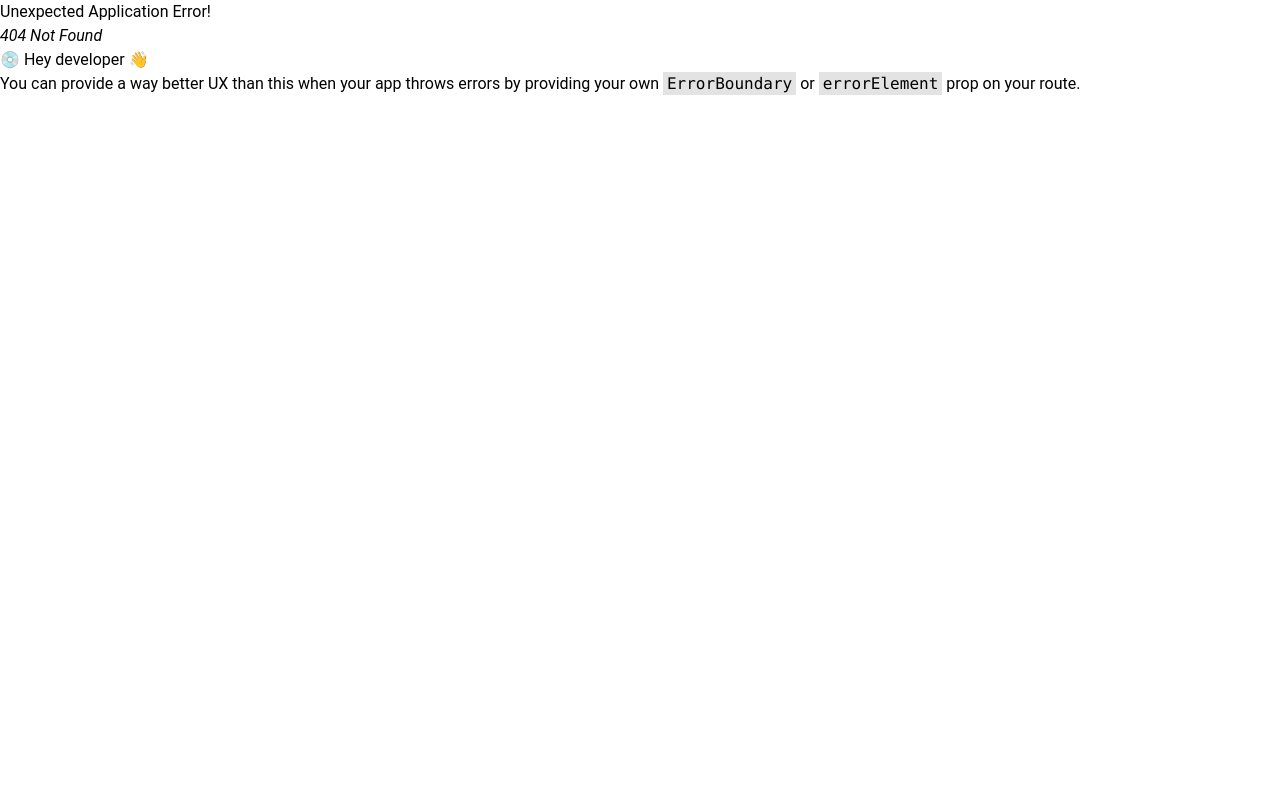
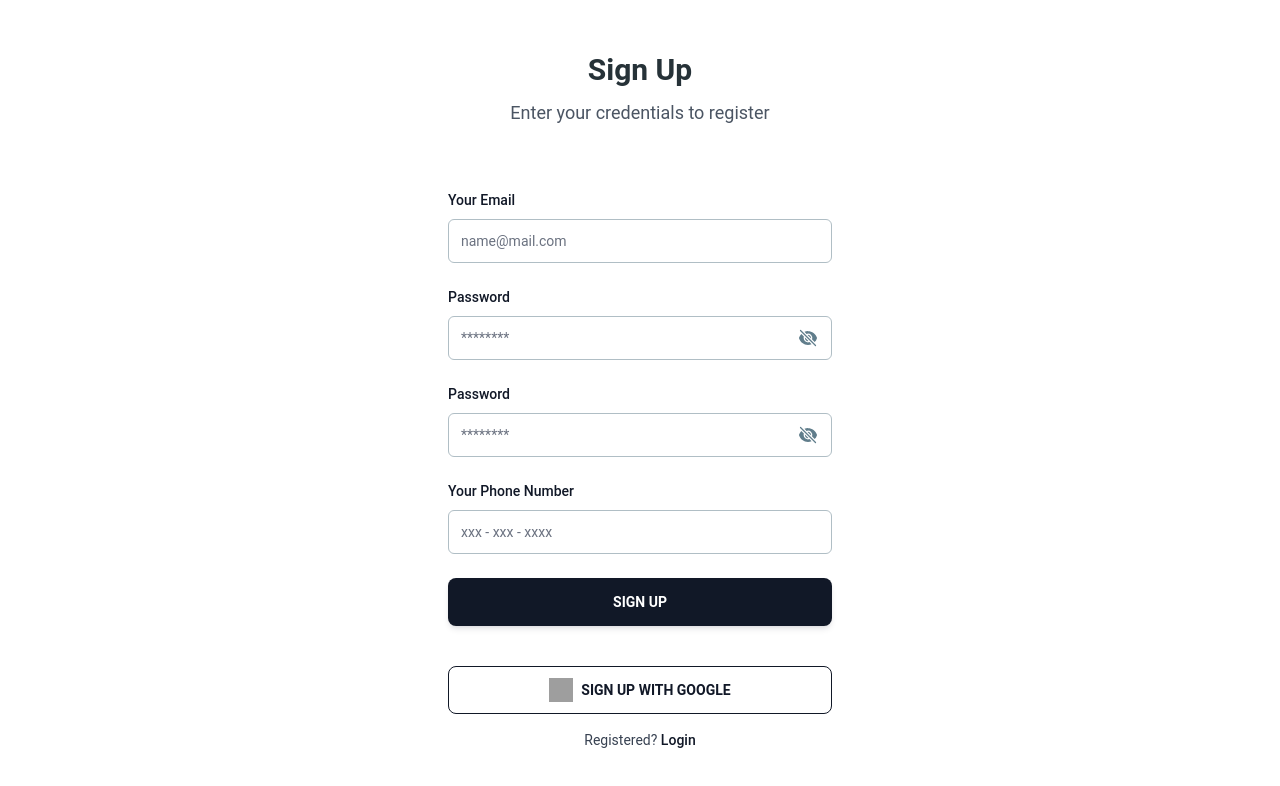
Before and after one commit to Kahepa/Fitness-and-Health-care-system, a React (Vite) app: page /SignUp in a window 1280 px wide. Before the commit this address had no page. Shown: the top 786 px of the page. Built offline with nearby package versions, Linux system fonts and the light colour scheme; grey boxes are pictures that could not be loaded.

Commit message:
Sidebar pages and Signup

```diff
--- a/src/App.jsx
+++ b/src/App.jsx
@@ -7,12 +7,26 @@ import {
 import HomePage from './pages/HomePage';
 import MainLayout from './layouts/MainLayout';
 import Login from './pages/Login';
+import SignUp from './pages/SignUp';
+import Workout from './pages/Workout';
+import DietPlan from './pages/DietPlan';
+import Questions from './pages/Questions';
+import MySchedule from './pages/MySchedule';
+import Biometrics from './pages/Biometrics';
 
 const router = createBrowserRouter(
   createRoutesFromElements(
-    <Route path='/' element={<MainLayout/>}>
-      <Route index element={<HomePage />} />
+    <Route>
+      <Route path='/SignUp' element={<SignUp/>} />
       <Route path='/Login' element={<Login/>} />
+      <Route path='/' element={<MainLayout/>}>
+        <Route index element={<HomePage />} />
+        <Route path='/Workout' element={<Workout />} />
+        <Route path='/DietPlan' element={<DietPlan />} />
+        <Route path='/Questions' element={<Questions />} />
+        <Route path='/MySchedule' element={<MySchedule />} />
+        <Route path='/Biometrics' element={<Biometrics />} />
+      </Route>
     </Route>
   )
 );
--- a/src/components/Sidebar.jsx
+++ b/src/components/Sidebar.jsx
@@ -22,7 +22,7 @@ import {
   } from "@heroicons/react/24/solid";
   import { FontAwesomeIcon } from '@fortawesome/react-fontawesome';
   import { faDumbbell } from '@fortawesome/free-solid-svg-icons';
-  import dumbbell from "../assets/dumb-bell.svg"
+  import { Link } from 'react-router-dom';
 
 
 const Sidebar = () => {
@@ -39,31 +39,31 @@ const Sidebar = () => {
           <ListItemPrefix>
             <Squares2X2Icon className="h-5 w-5" />
           </ListItemPrefix>
-          Overview
+          <Link to="/">Overview</Link>
         </ListItem>
         <ListItem>
           <ListItemPrefix>
             <FontAwesomeIcon icon={faDumbbell} className="h-5 w-5 fill-current" />
           </ListItemPrefix>
-          Workout
+          <Link to="/Workout">Workout</Link>
         </ListItem>
         <ListItem>
           <ListItemPrefix>
             <AdjustmentsHorizontalIcon className="h-5 w-5" />
           </ListItemPrefix>
-          Diet Plan
+          <Link to="/Diet Plan">Diet Plan</Link>
         </ListItem>
         <ListItem>
           <ListItemPrefix>
             <QuestionMarkCircleIcon className="h-5 w-5" />
           </ListItemPrefix>
-          Questions
+          <Link to="/Questions">Questions</Link>
         </ListItem>
         <ListItem>
           <ListItemPrefix>
             <CalendarDaysIcon className="h-5 w-5" />
           </ListItemPrefix>
-          Scheduler
+          <Link to="/Scheduler">Scheduler</Link>
         </ListItem>
         <ListItem>
           <ListItemPrefix>
--- /dev/null
+++ b/src/pages/Biometrics.jsx
@@ -0,0 +1,9 @@
+import React from 'react'
+
+const Biometrics = () => {
+  return (
+    <div>Biometrics</div>
+  )
+}
+
+export default Biometrics
--- /dev/null
+++ b/src/pages/DietPlan.jsx
@@ -0,0 +1,9 @@
+import React from 'react'
+
+const DietPlan = () => {
+  return (
+    <div>DietPlan</div>
+  )
+}
+
+export default DietPlan
--- /dev/null
+++ b/src/pages/MySchedule.jsx
@@ -0,0 +1,9 @@
+import React from 'react'
+
+const MySchedule = () => {
+  return (
+    <div>MySchedule</div>
+  )
+}
+
+export default MySchedule
--- /dev/null
+++ b/src/pages/Questions.jsx
@@ -0,0 +1,9 @@
+import React from 'react'
+
+const Questions = () => {
+  return (
+    <div>Questions</div>
+  )
+}
+
+export default Questions
--- /dev/null
+++ b/src/pages/SignUp.jsx
@@ -0,0 +1,157 @@
+import React from 'react'
+import { useState } from "react";
+import { Typography, Input, Button } from "@material-tailwind/react";
+import { EyeSlashIcon, EyeIcon } from "@heroicons/react/24/solid";
+
+const SignUp = () => {
+
+    const [passwordShown, setPasswordShown] = useState(false);
+    const togglePasswordVisiblity = () => setPasswordShown((cur) => !cur);
+
+  return (
+    <section className="grid text-center h-screen items-center p-8">
+      <div>
+        <Typography variant="h3" color="blue-gray" className="mb-2">
+          Sign Up
+        </Typography>
+        <Typography className="mb-16 text-gray-600 font-normal text-[18px]">
+          Enter your credentials to register
+        </Typography>
+        <form action="#" className="mx-auto max-w-[24rem] text-left">
+          <div className="mb-6">
+            <label htmlFor="email">
+              <Typography
+                variant="small"
+                className="mb-2 block font-medium text-gray-900"
+              >
+                Your Email
+              </Typography>
+            </label>
+            <Input
+              id="email"
+              color="gray"
+              size="lg"
+              type="email"
+              name="email"
+              placeholder="name@mail.com"
+              className="w-full placeholder:opacity-100 focus:border-t-primary border-t-blue-gray-200"
+              labelProps={{
+                className: "hidden",
+              }}
+            />
+          </div>
+          <div className="mb-6">
+            <label htmlFor="password">
+              <Typography
+                variant="small"
+                className="mb-2 block font-medium text-gray-900"
+              >
+                Password
+              </Typography>
+            </label>
+            <Input
+              size="lg"
+              placeholder="********"
+              labelProps={{
+                className: "hidden",
+              }}
+              className="w-full placeholder:opacity-100 focus:border-t-primary border-t-blue-gray-200"
+              type={passwordShown ? "text" : "password"}
+              icon={
+                <i onClick={togglePasswordVisiblity}>
+                  {passwordShown ? (
+                    <EyeIcon className="h-5 w-5" />
+                  ) : (
+                    <EyeSlashIcon className="h-5 w-5" />
+                  )}
+                </i>
+              }
+            />
+          </div>
+          <div className="mb-6">
+            <label htmlFor="password">
+              <Typography
+                variant="small"
+                className="mb-2 block font-medium text-gray-900"
+              >
+                Password
+              </Typography>
+            </label>
+            <Input
+              size="lg"
+              placeholder="********"
+              labelProps={{
+                className: "hidden",
+              }}
+              className="w-full placeholder:opacity-100 focus:border-t-primary border-t-blue-gray-200"
+              type={passwordShown ? "text" : "password"}
+              icon={
+                <i onClick={togglePasswordVisiblity}>
+                  {passwordShown ? (
+                    <EyeIcon className="h-5 w-5" />
+                  ) : (
+                    <EyeSlashIcon className="h-5 w-5" />
+                  )}
+                </i>
+              }
+            />
+          </div>
+
+          <div className="mb-6">
+            <label htmlFor="email">
+              <Typography
+                variant="small"
+                className="mb-2 block font-medium text-gray-900"
+              >
+                Your Phone Number
+              </Typography>
+            </label>
+            <Input
+              id="email"
+              color="gray"
+              size="lg"
+              type="email"
+              name="email"
+              placeholder="xxx - xxx - xxxx"
+              className="w-full placeholder:opacity-100 focus:border-t-primary border-t-blue-gray-200"
+              labelProps={{
+                className: "hidden",
+              }}
+            />
+          </div>
+
+          <Button color="gray" size="lg" className="mt-6" fullWidth>
+            sign up
+          </Button>
+          <div className="!mt-4 flex justify-end">
+          </div>
+          <Button
+            variant="outlined"
+            size="lg"
+            className="mt-6 flex h-12 items-center justify-center gap-2"
+            fullWidth
+          >
+            <img
+              src={`https://www.material-tailwind.com/logos/logo-google.png`}
+              alt="google"
+              className="h-6 w-6"
+            />{" "}
+            sign up with google
+          </Button>
+          <Typography
+            variant="small"
+            color="gray"
+            className="!mt-4 text-center font-normal"
+          >
+            Registered?{" "}
+            <a href="#" className="font-medium text-gray-900">
+              Login
+            </a>
+          </Typography>
+        </form>
+      </div>
+    </section>
+  )
+}
+
+export default SignUp
--- /dev/null
+++ b/src/pages/Workout.jsx
@@ -0,0 +1,9 @@
+import React from 'react'
+
+const Workout = () => {
+  return (
+    <div>Workout</div>
+  )
+}
+
+export default Workout
```
